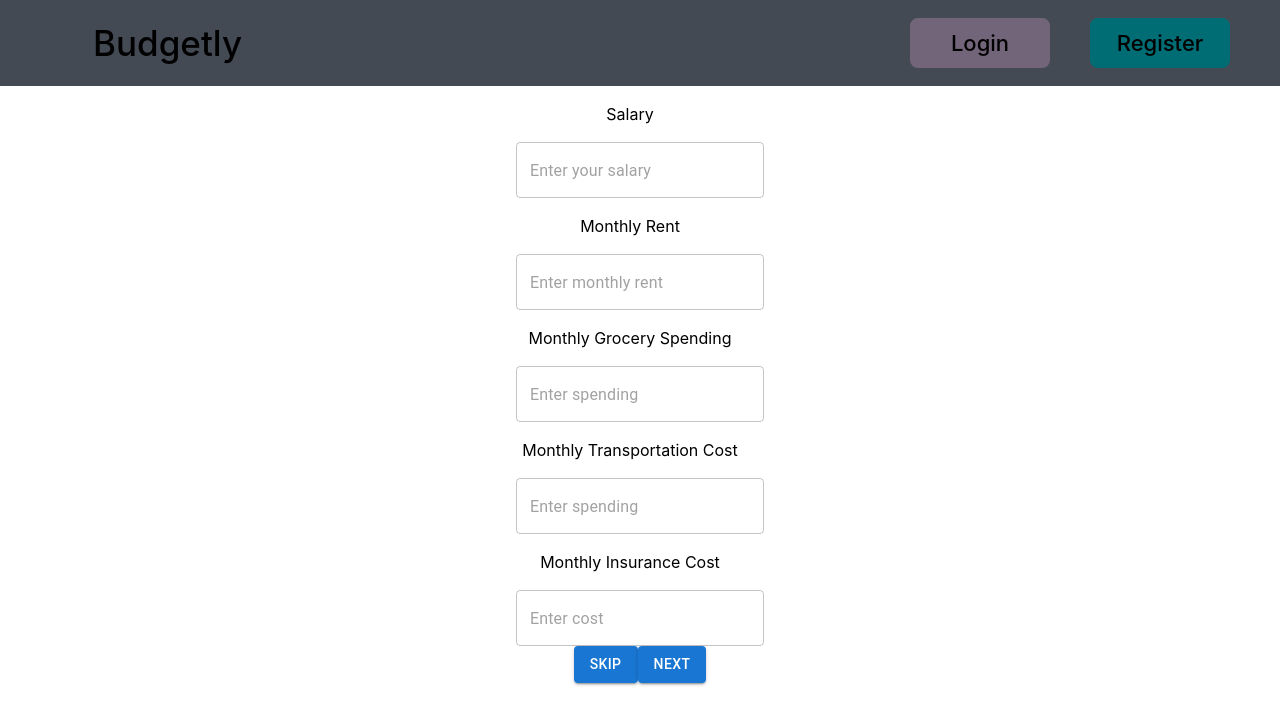
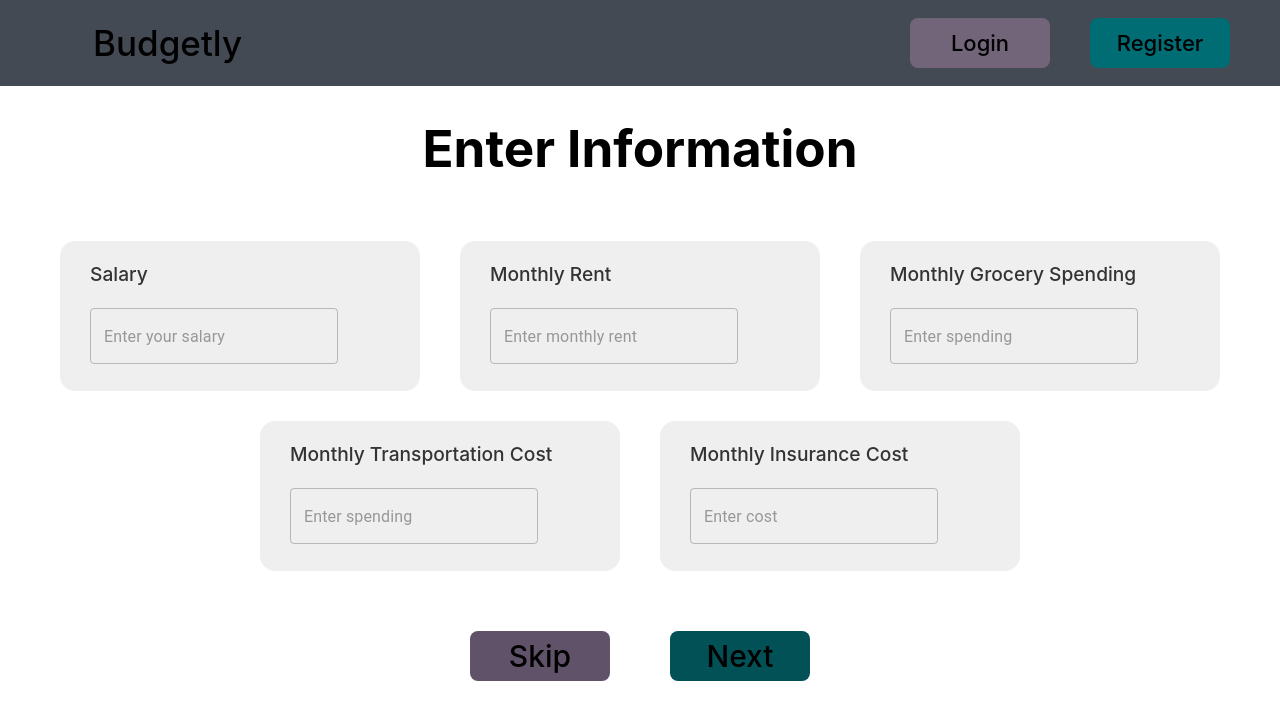
Before and after one commit to rcoppage/Hacklytics2025, a React (Vite) app in the folder my-financial-vite/: page /registerform in a window 1280 px wide. Shown: the top 724 px of the page. Built offline with nearby package versions, Linux system fonts and the light colour scheme.

Commit message:
Style register form

```diff
--- a/my-financial-vite/src/components/Planning/Planning.css
+++ b/my-financial-vite/src/components/Planning/Planning.css
@@ -1,7 +1,7 @@
 .planning-container {
     min-height: 100vh;
     width: 100vw;
-    background-color: #ffffff;
+    background-color: #E6E4E4;
     position: relative;
 }
 
@@ -10,13 +10,11 @@
     font-weight: 600;
     padding: 1rem 2rem;
     color: #1a1a1a;
-    background-color: white;
     margin: 0;
     border-bottom: 1px solid #e5e7eb;
 }
 
 .planning-card {
-    background: white;
     min-height: calc(100vh - 4.5rem); /* Subtract title height */
     padding: 1.5rem;
 }
--- a/my-financial-vite/src/components/RegisterForm/RegisterForm.css
+++ b/my-financial-vite/src/components/RegisterForm/RegisterForm.css
@@ -1,14 +1,82 @@
-.RegisterForm .mainInput{
+.RegisterForm {
+    display: flex;
+    flex-direction: column;
+    overflow-x: hidden;
+    width: 100%;
+}
+
+.RegisterForm h1 {
+    color: black;
     display: flex;
     justify-content: center;
-    flex-direction: column;
-    align-items: center;
-}
-.RegisterForm .mainInput .inputLabel{
-    margin-right: 20px;
 }
 
-.RegisterForm .mainInput.nextButtons{
+.RegisterForm .mainInput{
+    margin-top: 30px;
     display: flex;
-    margin-top: 20px;
+    justify-content: center;
+    align-items: center;
+    flex-wrap: wrap;
 }
+
+.RegisterForm .inputContainer {
+    display: flex;
+    flex-direction: row;
+    width: 100%;
+    max-width: 100%;
+    flex-wrap: wrap;
+}
+
+.RegisterForm .inputSection {
+    margin-left: 20px;
+    margin-right: 20px;
+    margin-bottom: 30px;
+}
+
+.inputLabel {
+    font-size: 1.2rem;
+    font-weight: 500;
+    color: #333;
+}
+
+.inputSection {
+    background-color: rgb(239, 239, 239);
+    width: 300px;
+    height: 150px;
+    padding-left: 30px;
+    padding-right: 30px;
+    border-radius: 15px;
+}
+
+.RegisterForm .nextButtons {
+    display: flex;
+    width: 100%;
+    flex-direction: row;
+    justify-content: center;
+    align-items: flex-start;
+    margin-top: 30px;
+}
+
+.RegisterForm .nextButtons .skip-btn {
+    display: flex;
+    align-items: center;
+    justify-content: center;
+    background-color: #605268;
+    margin-left: 30px;
+    margin-right: 30px;
+    width: 140px;
+    height: 50px;
+    font-size: 30px;
+}
+
+.RegisterForm .nextButtons .next-btn {
+    display: flex;
+    align-items: center;
+    justify-content: center;
+    background-color: #015157;
+    margin-left: 30px;
+    margin-right: 30px;
+    width: 140px;
+    height: 50px;
+    font-size: 30px;
+}
--- a/my-financial-vite/src/components/RegisterForm/RegisterForm.jsx
+++ b/my-financial-vite/src/components/RegisterForm/RegisterForm.jsx
@@ -78,9 +78,12 @@ const RegisterForm = () => {
     return (
         <div className="RegisterForm">
             <Navbar />
+            <h1>Enter Information</h1>
+            <div className="inputContainer">
                 <div className="mainInput">
+                    <div className="inputSection">
                         <div className="inputLabel">
-                    <p style={{color: "black"}}>Salary</p>
+                            <p>Salary</p>
                         </div>
                     <div className="textInput">
                         <TextField
@@ -91,8 +94,10 @@ const RegisterForm = () => {
                             disabled={loading}
                         />
                     </div>
+                </div>
+                <div className="inputSection">
                     <div className="inputLabel">
-                    <p style={{color: "black"}}>Monthly Rent</p>
+                        <p>Monthly Rent</p>
                     </div>
                     <div className="textInput">
                         <TextField
@@ -103,8 +108,10 @@ const RegisterForm = () => {
                             disabled={loading}
                         />
                     </div>
+                </div>
+                <div className="inputSection">
                     <div className="inputLabel">
-                    <p style={{color: "black"}}>Monthly Grocery Spending</p>
+                        <p>Monthly Grocery Spending</p>
                     </div>
                     <div className="textInput">
                         <TextField
@@ -115,8 +122,10 @@ const RegisterForm = () => {
                             disabled={loading}
                         />
                     </div>
+                </div>
+                <div className="inputSection">
                     <div className="inputLabel">
-                    <p style={{color: "black"}}>Monthly Transportation Cost</p>
+                        <p>Monthly Transportation Cost</p>
                     </div>
                     <div className="textInput">
                         <TextField
@@ -127,8 +136,10 @@ const RegisterForm = () => {
                             disabled={loading}
                         />
                     </div>
+                </div>
+                <div className="inputSection">
                     <div className="inputLabel">
-                    <p style={{color: "black"}}>Monthly Insurance Cost</p>
+                        <p>Monthly Insurance Cost</p>
                     </div>
                     <div className="textInput">
                         <TextField
@@ -139,21 +150,23 @@ const RegisterForm = () => {
                             disabled={loading}
                         />
                     </div>
+                </div>
+            </div>
             <div className="nextButtons">
-                    <Button
-                        variant="contained"
+                <button
+                    className="skip-btn"
                     onClick={skipPressed}
                     disabled={loading}
                 >
                     Skip
-                    </Button>
-                    <Button
-                        variant="contained"
+                </button>
+                <button
+                    className="next-btn"
                     onClick={nextPressed}
                     disabled={loading}
                 >
                     {loading ? 'Saving...' : 'Next'}
-                    </Button>
+                </button>
             </div>
         </div>
         <Snackbar
```
Lines whose indentation alone changed are shown as unchanged.
